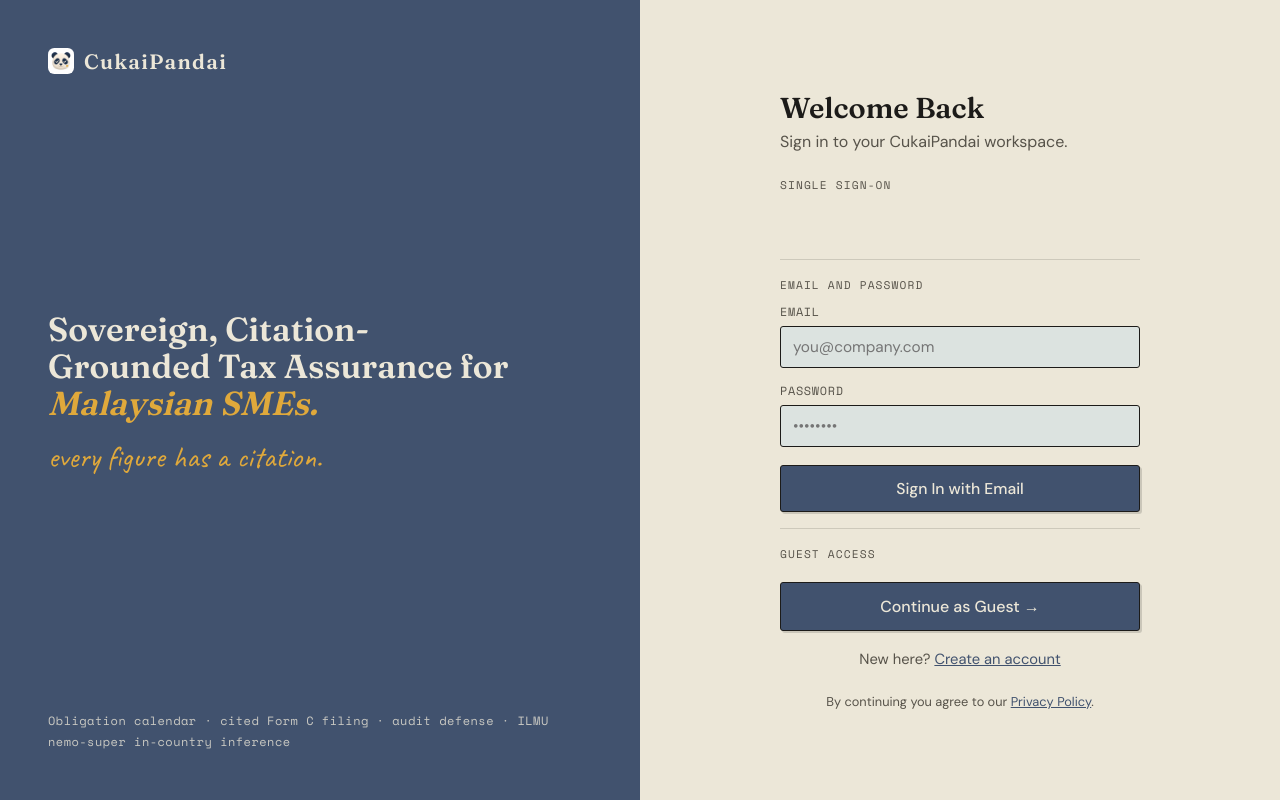
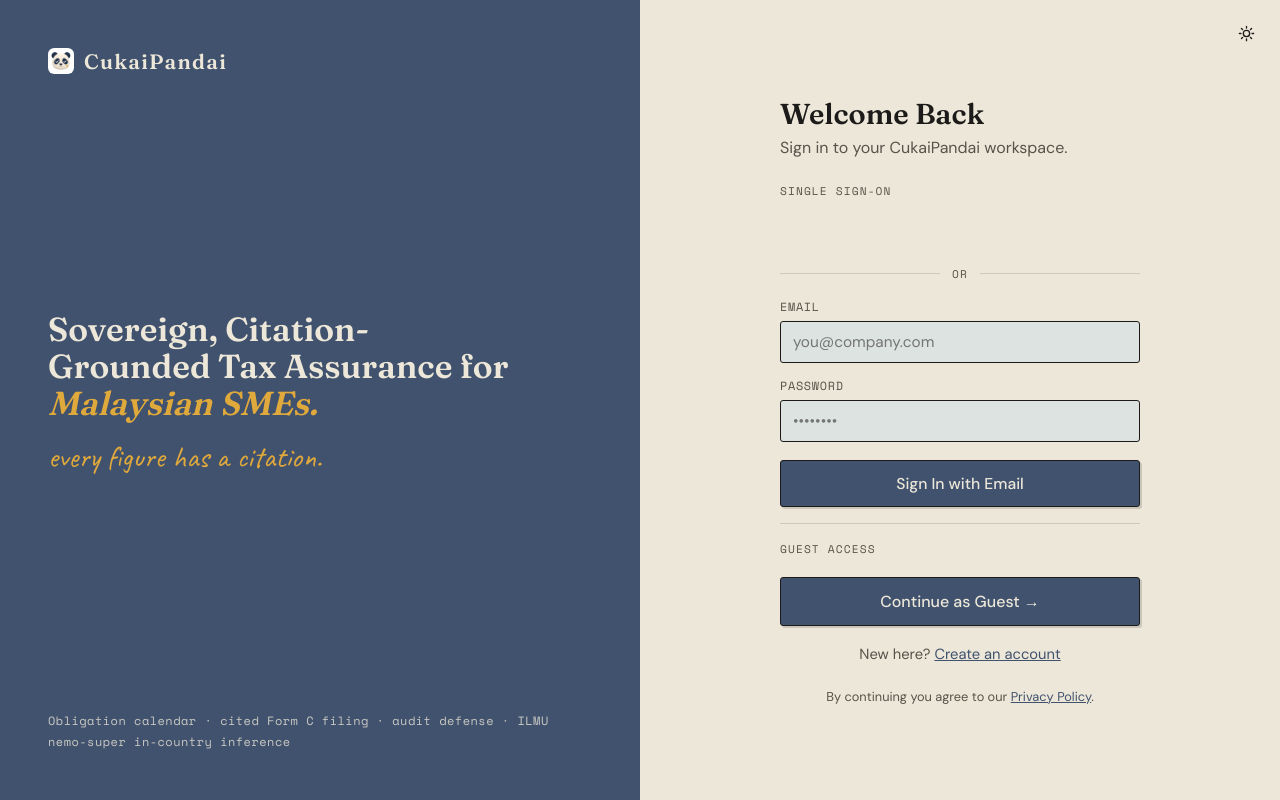
Before and after one commit to chaosiris/CukaiPandai, a React (Vite) app in the folder frontend/: page /sign-in in a window 1280 px wide. Built offline with nearby package versions, Linux system fonts and the light colour scheme; no server answers; a web font is replaced by a local one.

Commit message:
@ fix(fe): auth page -- "or" divider, dark-mode accent contrast, theme toggle @

```diff
--- a/frontend/src/pages/Auth.css
+++ b/frontend/src/pages/Auth.css
@@ -1,9 +1,18 @@
 /* Auth — standalone full-screen 50:50 split. Left: denim hero. Right: cream form. */
 
 .auth {
+  position: relative;
   min-height: 100vh;
   display: grid;
   grid-template-columns: 1fr 1fr;
+}
+
+/* Light/dark toggle — pinned top-right over the form panel (this page is outside the app shell). */
+.auth-theme-toggle {
+  position: absolute;
+  top: 18px;
+  right: 18px;
+  z-index: 3;
 }
 
 /* Left: branded hero */
@@ -54,6 +63,13 @@
   font-size: clamp(1.6rem, 2.4vw, 2.1rem);
   color: var(--mustard);
   margin: 0;
+}
+
+/* In dark mode the hero panel flips to light periwinkle (--denim #93a7d6), so the mustard accent
+   washes out. Use a deep caramel/amber for legible (AA-large) contrast on the light panel. */
+[data-theme='dark'] .auth-hero-line em,
+[data-theme='dark'] .auth-script {
+  color: #6b4410;
 }
 
 .auth-hero-foot {
@@ -115,6 +131,28 @@
   border-top: 1px solid var(--ink);
   opacity: 0.15;
   margin: 0 0 16px;
+}
+
+/* "or" separator between the SSO and email methods — replaces the redundant "Email and password"
+   section label (the EMAIL / PASSWORD field labels already say it). */
+.auth-or {
+  display: flex;
+  align-items: center;
+  gap: 12px;
+  margin: 0 0 16px;
+  font-family: var(--font-mono);
+  font-size: 0.7rem;
+  letter-spacing: 0.1em;
+  text-transform: uppercase;
+  color: var(--ink-soft);
+}
+
+.auth-or::before,
+.auth-or::after {
+  content: '';
+  flex: 1;
+  border-top: 1px solid var(--ink);
+  opacity: 0.15;
 }
 
 /* SSO (Google) — outline button */
--- a/frontend/src/pages/AuthScreen.tsx
+++ b/frontend/src/pages/AuthScreen.tsx
@@ -1,6 +1,8 @@
 import { type FormEvent, useEffect, useRef, useState } from 'react'
 import { Link, useNavigate } from 'react-router-dom'
 import { useAuth } from '../AuthContext'
+import { ThemeIcon } from '../components/icons'
+import { useTheme } from '../hooks/useTheme'
 import './Auth.css'
 
 const MOCK_MODE = import.meta.env.VITE_API_MOCK === '1'
@@ -24,6 +26,7 @@ declare global {
 export function AuthScreen({ mode }: { mode: 'sign-in' | 'sign-up' }) {
   const navigate = useNavigate()
   const { signIn, signUp, signInWithGoogle, continueAsGuest } = useAuth()
+  const { theme, toggleTheme } = useTheme()
   const isSignIn = mode === 'sign-in'
 
   const [email, setEmail] = useState('')
@@ -121,6 +124,15 @@ export function AuthScreen({ mode }: { mode: 'sign-in' | 'sign-up' }) {
 
   return (
     <div className="auth">
+      <button
+        className="icon-button auth-theme-toggle"
+        type="button"
+        aria-label={`Switch to ${theme === 'dark' ? 'light' : 'dark'} theme`}
+        aria-pressed={theme === 'dark'}
+        onClick={toggleTheme}
+      >
+        <ThemeIcon theme={theme} />
+      </button>
       {/* Left: denim hero panel */}
       <section className="auth-hero">
         <Link className="auth-brand" to="/" aria-label="CukaiPandai home">
@@ -170,10 +182,9 @@ export function AuthScreen({ mode }: { mode: 'sign-in' | 'sign-up' }) {
             )}
           </div>
 
-          <hr className="auth-divider" />
+          <div className="auth-or">or</div>
 
           <form className="auth-section" onSubmit={handleSubmit}>
-            <span className="auth-section-label">Email and password</span>
             {!isSignIn && (
               <label className="auth-field">
                 <span>Name</span>
```
